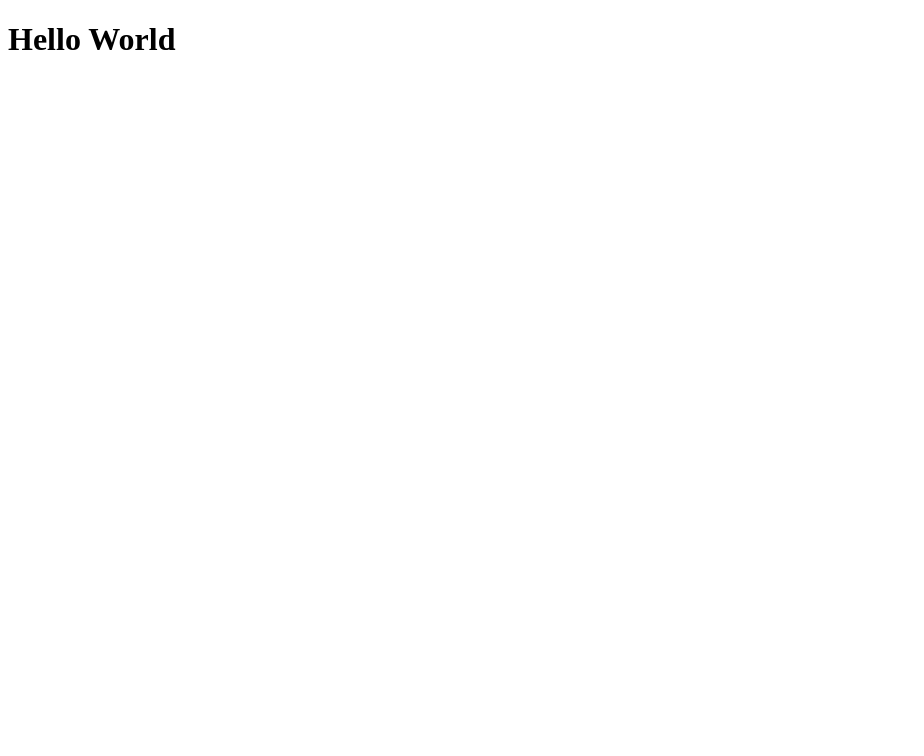
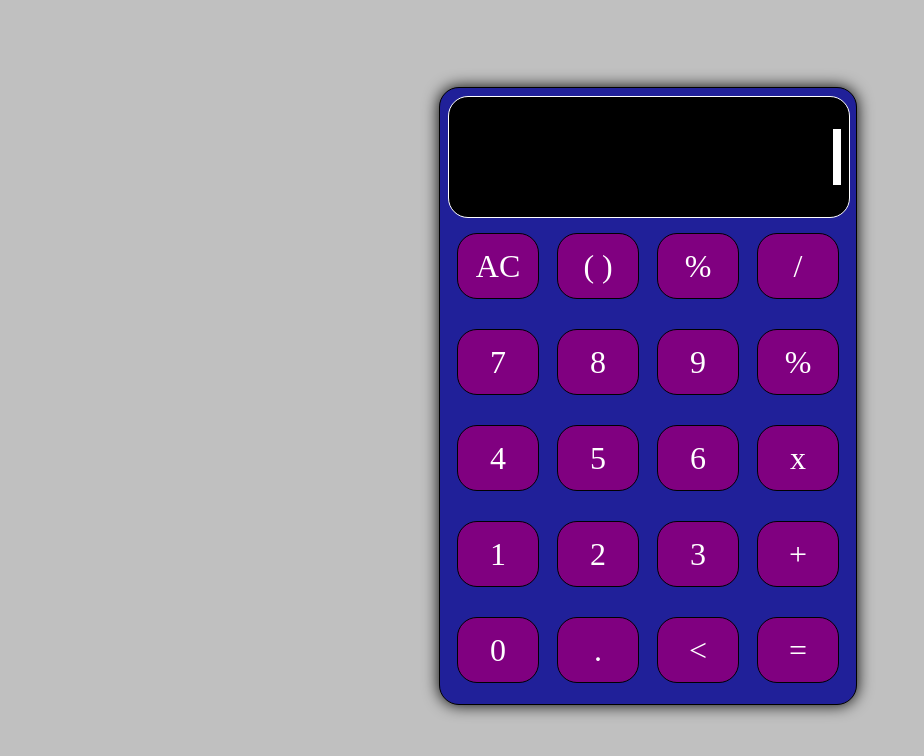
Before and after one commit to Jameshuff95/Calculator, a React (Vite) app: page / in a window 1280 px wide. Shown: the top 756 px of the page, without its empty margins (0-924 px from the left). Built offline with nearby package versions, Linux system fonts and the light colour scheme.

Commit message:
finished structure

```diff
--- a/src/App.css
+++ b/src/App.css
@@ -0,0 +1,83 @@
+html {
+  display: grid;
+  place-items: center;
+  height: 99dvh;
+  background-color: silver;
+}
+
+.body {
+  border: 1px solid black;
+  height: 75dvh;
+  width: 50dvh;
+  max-width: 500px;
+  margin: auto;
+  border-radius: 20px;
+  background-color: rgb(32, 32, 153);
+  display: flex;
+  flex-direction: column;
+  padding: 2%;
+  box-shadow: 0 0 1rem black;
+
+  .main {
+    height: 100%;
+
+    .display_container {
+      border: 1px solid white;
+      border-radius: 20px;
+      height: 20%;
+      width: 100%;
+      background-color: black;
+      color: white;
+      display: flex;
+      justify-content: end;
+      align-items: center;
+
+      .display_cursor {
+        background-color: white;
+        width: 0.5rem;
+        height: 3.5rem;
+        margin-right: 0.5rem;
+        animation: blink 0.55s infinite;
+      }
+    }
+
+    .buttons_container {
+      display: grid;
+      grid-template-columns: repeat(4, 1fr);
+      place-items: center;
+      height: 80%;
+
+      .button {
+        border: 1px solid black;
+        background-color: purple;
+        color: white;
+        width: 5rem;
+        font-size: 2rem;
+        height: 4rem;
+        border-radius: 20px;
+        display: grid;
+        place-items: center;
+      }
+
+      .button:hover {
+        box-shadow: inset 0 0 1rem black;
+        cursor: pointer;
+        transform: scale(0.95);
+      }
+
+      .button:active {
+        background-color: black;
+      }
+    }
+  }
+}
+
+@keyframes blink {
+  0% {
+    opacity: 0;
+  }
+  100% {
+    /* Add your ending properties here */
+    opacity: 1;
+  }
+}
--- a/src/App.jsx
+++ b/src/App.jsx
@@ -1,11 +1,11 @@
 // run 'npm i -D prettier in terminal' to make prettier work.
 
-import './App.css';
+import Body from './Components/Body';
 
 function App() {
   return (
     <>
-      <h1>Hello World</h1>
+      <Body />
     </>
   );
 }
--- /dev/null
+++ b/src/Components/Body.jsx
@@ -0,0 +1,38 @@
+import '../App.css';
+import Button from './Button';
+
+function Body() {
+  return (
+    <div className='body'>
+      <div className='main'>
+        <div className='display_container'>
+          <div className='display_cursor'></div>
+        </div>
+        <div className='buttons_container'>
+          <Button value='AC' />
+          <Button value='( )' />
+          <Button value='%' />
+          <Button value='/' />
+          <Button value={7} />
+          <Button value={8} />
+          <Button value={9} />
+          <Button value='%' />
+          <Button value={4} />
+          <Button value={5} />
+          <Button value={6} />
+          <Button value='x' />
+          <Button value={1} />
+          <Button value={2} />
+          <Button value={3} />
+          <Button value='+' />
+          <Button value={0} />
+          <Button value='.' />
+          <Button value='<' />
+          <Button value='=' />
+        </div>
+      </div>
+    </div>
+  );
+}
+
+export default Body;
--- /dev/null
+++ b/src/Components/Button.jsx
@@ -0,0 +1,7 @@
+import React from 'react';
+
+function Button(props) {
+  return <div className='button'>{props.value}</div>;
+}
+
+export default Button;
```
